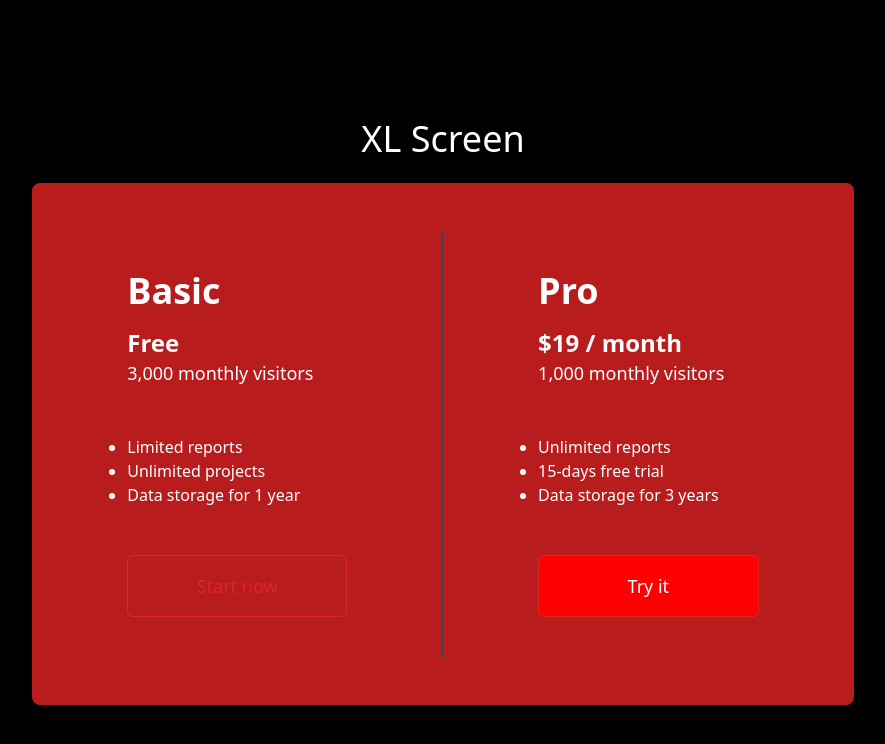
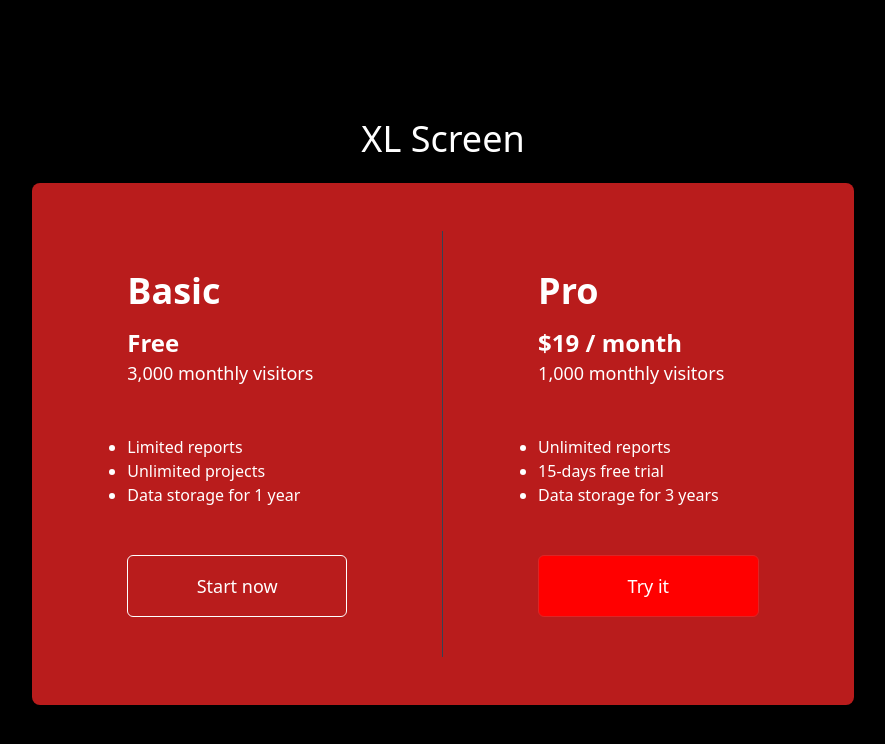
Before and after one commit to Brian1011/price_component_tailwind, a Next.js app: page /components/price in a window 1280 px wide. Shown: the top 744 px of the page, without its empty margins (197-1082 px from the left). Built offline with nearby package versions, Linux system fonts and the light colour scheme.

Commit message:
edit button styling

```diff
--- a/pages/components/price.js
+++ b/pages/components/price.js
@@ -33,8 +33,8 @@ export default function PriceComponent() {
                 </ul>
               </div>
 
-              <div className="border rounded-md border-red-600">
-                <div className="py-4 text-red-600 flex justify-center text-lg">
+              <div className="border rounded-md border-white">
+                <div className="py-4 text-white flex justify-center text-lg">
                   Start now
                 </div>
               </div>
```
